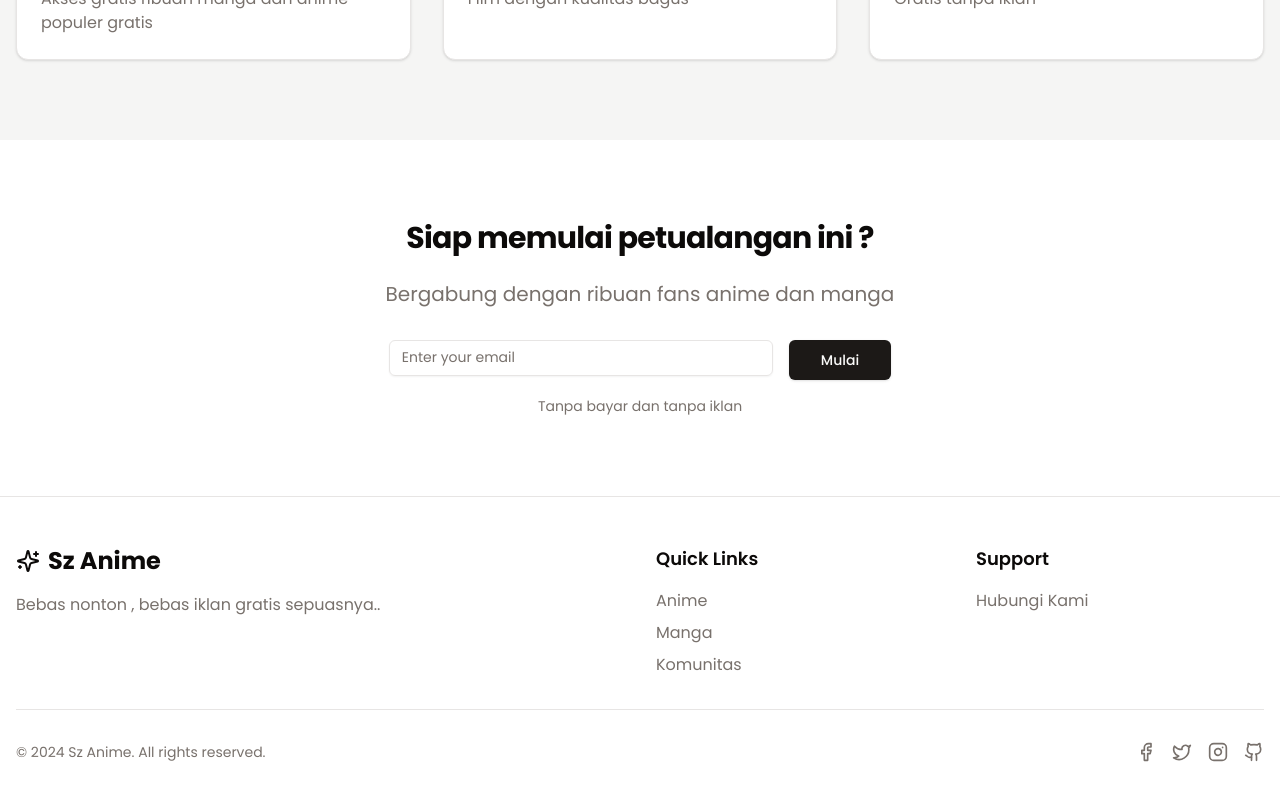
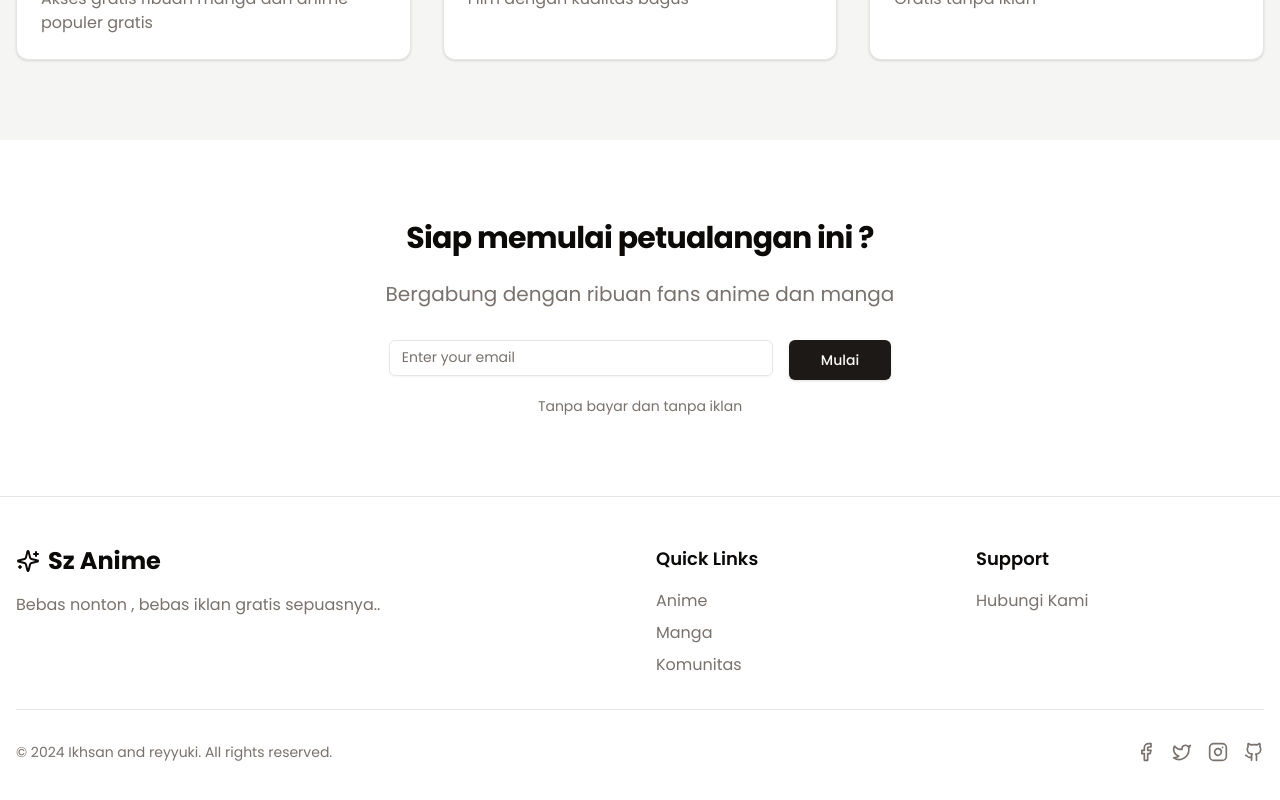
Before and after one commit to eggspm2/Anifusion-Next, a Next.js app: page / in a window 1280 px wide. Shown: the part 2597-3397 px from the top of the page. Built offline with nearby package versions, Linux system fonts and the light colour scheme.

Commit message:
Update _footer.jsx

```diff
--- a/src/components/_footer.jsx
+++ b/src/components/_footer.jsx
@@ -34,7 +34,7 @@ export function Footer() {
         </div>
         <div className="mt-8 pt-8 border-t flex flex-col md:flex-row justify-between items-center">
           <p className="text-sm text-muted-foreground mb-4 md:mb-0">
-            &copy; {new Date().getFullYear()} Sz Anime. All rights reserved.
+            &copy; {new Date().getFullYear()} Ikhsan and reyyuki. All rights reserved.
           </p>
           <div className="flex space-x-4">
             <Link href="#" className="text-muted-foreground hover:text-foreground transition-colors">
```
